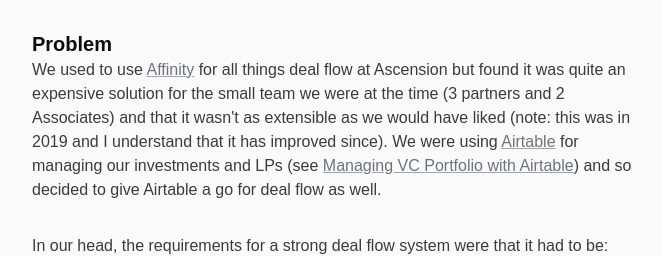
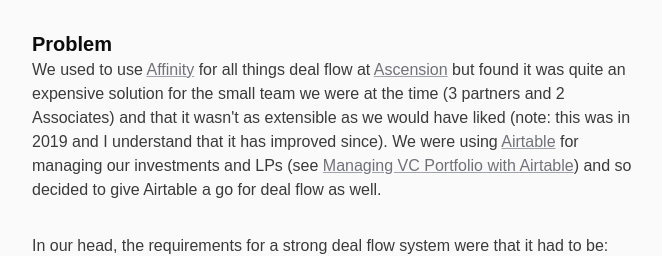
Before and after one commit to nicoalbanese/personal-site-2022, a Next.js app: page /projects/dealflow-hub in a window 1280 px wide. Shown: the part 270-526 px from the top of the page, without its empty margins (302-964 px from the left). Built offline with nearby package versions, Linux system fonts and the light colour scheme.

Commit message:
updated article

```diff
--- a/pages/projects/dealflow-hub.tsx
+++ b/pages/projects/dealflow-hub.tsx
@@ -18,7 +18,7 @@
           <p>
             We used to use{" "}
             <Link href={"https://www.affinity.co/"}>Affinity</Link> for all
-            things deal flow at Ascension but found it was quite an expensive
+            things deal flow at <Link href={"https://ascension.vc"}>Ascension</Link> but found it was quite an expensive
             solution for the small team we were at the time (3 partners and 2
             Associates) and that it wasn&apos;t as extensible as we would have liked
             (note: this was in 2019 and I understand that it has improved
@@ -165,7 +165,7 @@
                 here
               </Link>
               . This project was an excuse to play around with T3 Stack and boy
-              was it fun. Definitely check it out if you&apos;re interested in
+              was it fun. T3 was definitely overkill for this project but definitely check it out if you&apos;re interested in
               building full-stack apps. Note: I’m a self taught developer and so
               the code is the exact opposite of elegant 😂
             </p>
@@ -201,7 +201,7 @@
             <p className="mt-4">
               There are two other important elements of the dealflow hub that I
               will go over in a future post: 1) Triage Early Pipeline; 2)
-              Rejection Email Drafter. Both save me hours a day and I&apos;m
+              Pass Email Drafter. Both save me hours a day and I&apos;m
               really excited to share soon 👀
             </p>
           </div>
```
